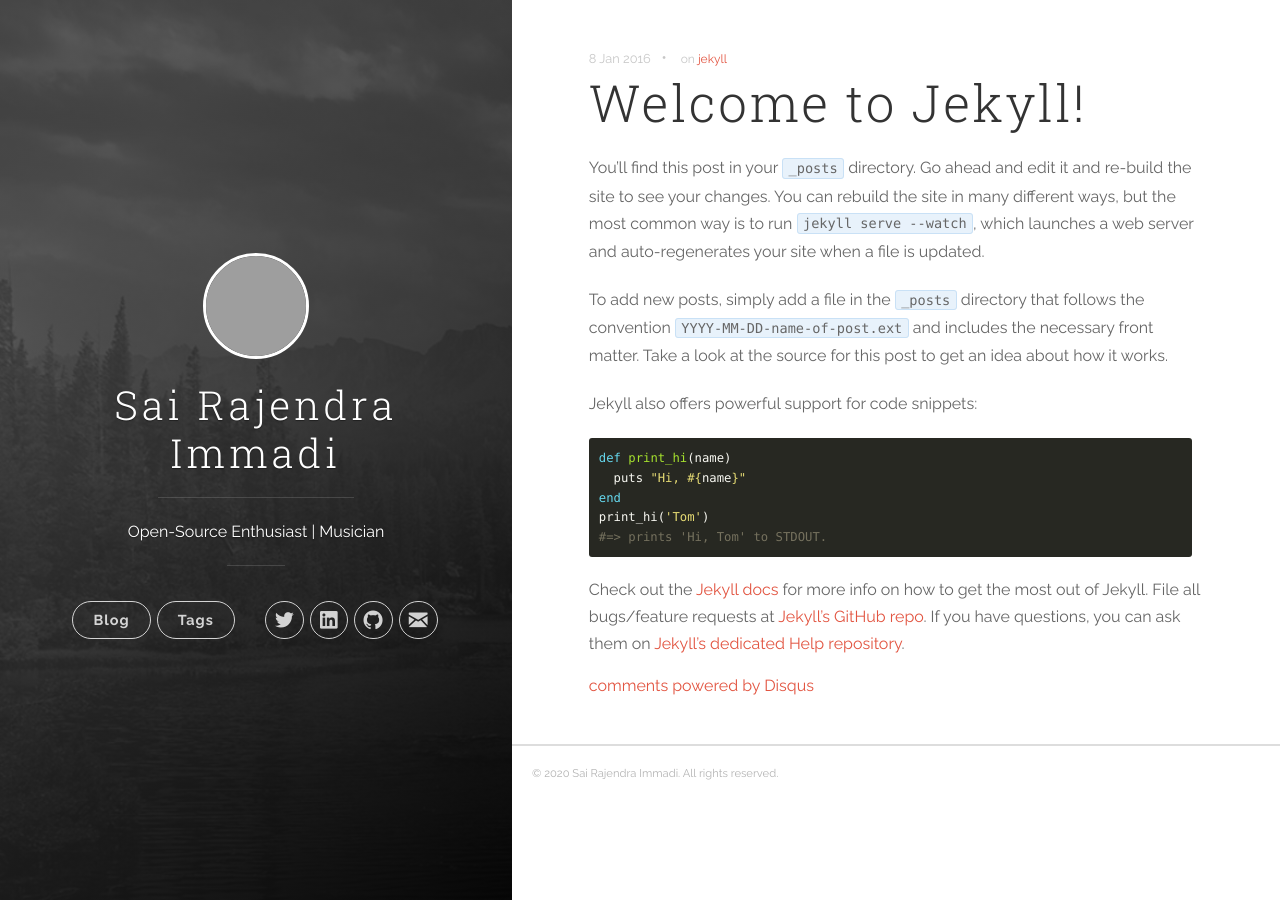
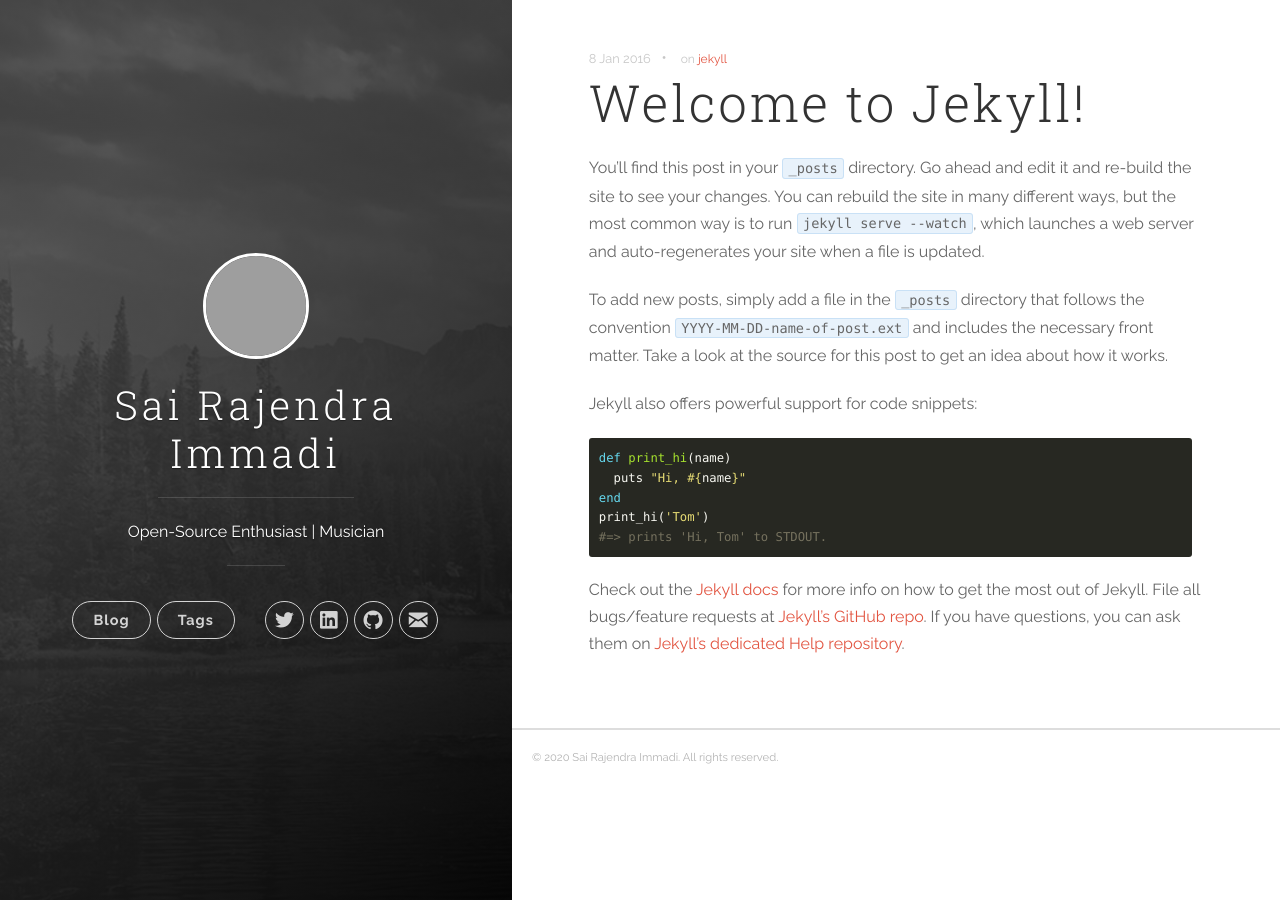
Before and after one commit to immadisairaj/immadisairaj.github.io, a Jekyll site: the page built from jekyll-uno/_posts/2016-01-08-welcome-to-jekyll.md, in a window 1280 px wide, cut to the strip 0-900 px from the top of the page. Built offline with Jekyll 4.4.1, drawn with Linux system fonts in a browser that asks for light colours; comment, search, counter and statistics services are not loaded; some of the changed lines change nothing that is shown; grey boxes are pictures that could not be loaded.

Commit message:
remove disqus

```diff
--- a/jekyll-uno/_config.yml
+++ b/jekyll-uno/_config.yml
@@ -4,7 +4,7 @@
 url: 'https://immadisairaj.github.io'
 baseurl: '/blog'
 google_analytics: 'UA-168944360-1'
-disqus_shortname: 'immadisairaj'
+# disqus_shortname: 'immadisairaj'
 
 author:
   name: 'Sai Rajendra Immadi'
--- a/jekyll-uno/_includes/disqus.html
+++ b/jekyll-uno/_includes/disqus.html
@@ -1,8 +1,8 @@
 {% if site.disqus_shortname %}
     <script type="text/javascript">
       var disqus_config = function () {
-        this.page.url = '{{ site.url }}{{ page.url }}';  // Replace PAGE_URL with your page's canonical URL variable
-        this.page.identifier = '{{ page.id }}'; // Replace PAGE_IDENTIFIER with your page's unique identifier variable
+        this.page.url = 'https://immadisairaj.github.io/blog{{ page.url }}';  // Replace PAGE_URL with your page's canonical URL variable
+        this.page.identifier = '/blog{{ page.url }}'; // Replace PAGE_IDENTIFIER with your page's unique identifier variable
       };
 
       (function() { // DON'T EDIT BELOW THIS LINE
```
Also changed, not shown: 6 other files.
